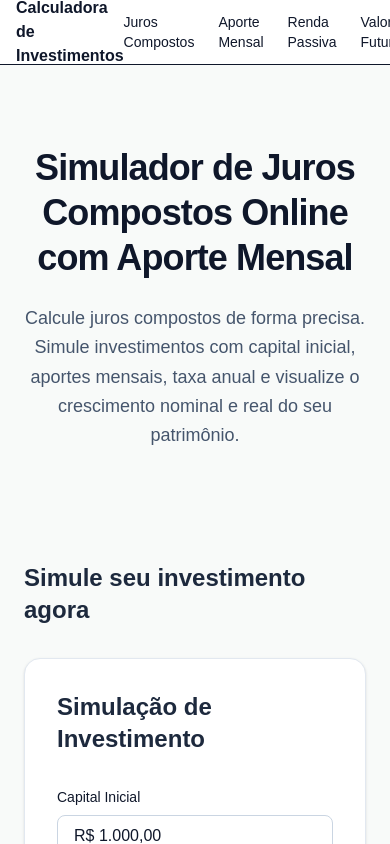
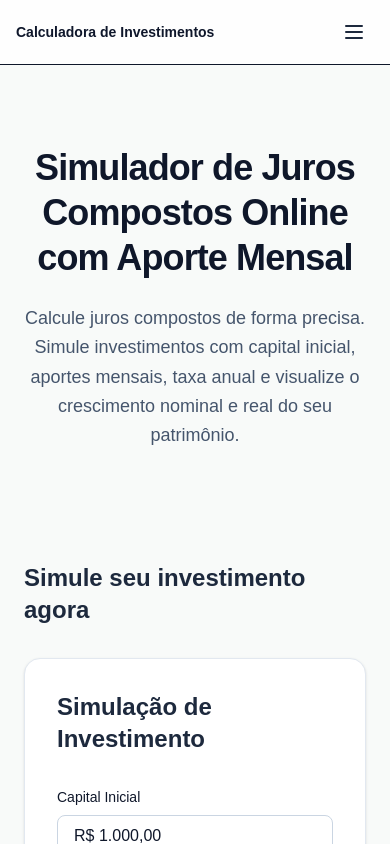
Before and after one commit to Gabrielfernandes7/simulador-juros-composto, a Next.js app: page / in a window 390 px wide. Shown: the top 844 px of the page. Built offline with nearby package versions, Linux system fonts and the light colour scheme.

Commit message:
resposividade da navbar

```diff
--- a/src/app/layout.tsx
+++ b/src/app/layout.tsx
@@ -19,8 +19,7 @@ export const metadata: Metadata = {
     default: "Simulador de Juros Compostos Online com Aporte Mensal",
     template: "%s | Simulador de Juros Compostos"
   },
-  description:
-    "Calcule juros compostos com aporte mensal, visualize o crescimento do seu investimento ao longo do tempo e entenda o impacto da inflação.",
+  description: "Calcule juros compostos com aporte mensal e entenda o impacto da inflação.",
 };
 
 export default function RootLayout({
@@ -29,17 +28,21 @@ export default function RootLayout({
   children: React.ReactNode;
 }) {
   return (
-    <><meta name="google-adsense-account" content="ca-pub-7761165566694488"></meta><html lang="pt-BR">
-
+    <html lang="pt-BR">
       <head>
-        <Script async src="https://pagead2.googlesyndication.com/pagead/js/adsbygoogle.js?client=ca-pub-7761165566694488"
-          crossOrigin="anonymous"></Script>
+        {/* Verificação de conta do AdSense */}
+        <meta name="google-adsense-account" content="ca-pub-7761165566694488" />
+        {/* Script do AdSense com estratégia de carregamento otimizada */}
+        <Script
+          async
+          src="https://pagead2.googlesyndication.com/pagead/js/adsbygoogle.js?client=ca-pub-7761165566694488"
+          crossOrigin="anonymous"
+          strategy="afterInteractive"
+        />
       </head>
-
       <body className={`${geistSans.variable} ${geistMono.variable} antialiased`}>
         {children}
       </body>
-
-    </html></>
+    </html>
   );
 }
--- a/src/app/page.tsx
+++ b/src/app/page.tsx
@@ -1,37 +1,10 @@
+import Navbar from "@/components/Navbar"
 import { Simulator } from "@/components/Simulator"
-import Link from "next/link"
 
 export default function Home() {
   return (
     <main className="min-h-screen bg-[#F8FAF9] text-[#0F172A]">
-      <nav className="border-b bg-white">
-        <div className="max-w-6xl mx-auto px-4 flex items-center justify-between h-16">
-
-          <span className="font-semibold">
-            Calculadora de Investimentos
-          </span>
-
-          <div className="flex gap-6 text-sm">
-
-            <Link href="/simulador-juros-compostos">
-              Juros Compostos
-            </Link>
-
-            <Link href="/simulador-aporte-mensal">
-              Aporte Mensal
-            </Link>
-
-            <Link href="/simulador-renda-passiva">
-              Renda Passiva
-            </Link>
-
-            <Link href="/simulador-valor-futuro">
-              Valor Futuro
-            </Link>
-
-          </div>
-        </div>
-      </nav>
+      <Navbar />
 
       {/* HERO */}
       <section className="max-w-4xl mx-auto px-6 pt-20 pb-12 text-center">
--- /dev/null
+++ b/src/components/MobileMenu.tsx
@@ -0,0 +1,57 @@
+"use client"
+
+import { useState } from "react"
+import Link from "next/link"
+import { navLinks } from "@/config/navigation"
+
+export default function MobileMenu() {
+  const [open, setOpen] = useState(false)
+
+  return (
+    <div className="md:hidden">
+
+      <button
+        onClick={() => setOpen(!open)}
+        className="p-2 rounded-lg hover:bg-slate-100 transition"
+      >
+        <svg
+          xmlns="http://www.w3.org/2000/svg"
+          className="h-6 w-6 text-slate-800"
+          fill="none"
+          viewBox="0 0 24 24"
+          stroke="currentColor"
+        >
+          {open ? (
+            <path strokeLinecap="round" strokeLinejoin="round" strokeWidth={2}
+              d="M6 18L18 6M6 6l12 12" />
+          ) : (
+            <path strokeLinecap="round" strokeLinejoin="round" strokeWidth={2}
+              d="M4 6h16M4 12h16M4 18h16" />
+          )}
+        </svg>
+      </button>
+
+      {open && (
+        <div className="absolute left-0 top-16 w-full bg-white border-b shadow-sm">
+
+          <div className="flex flex-col px-6 py-6 gap-5 text-sm font-medium">
+
+            {navLinks.map((link) => (
+              <Link
+                key={link.href}
+                href={link.href}
+                className="text-slate-700 hover:text-green-600 transition"
+                onClick={() => setOpen(false)}
+              >
+                {link.label}
+              </Link>
+            ))}
+
+          </div>
+
+        </div>
+      )}
+
+    </div>
+  )
+}
--- /dev/null
+++ b/src/components/Navbar.tsx
@@ -0,0 +1,46 @@
+import Link from "next/link"
+import { navLinks } from "@/config/navigation"
+import MobileMenu from "./MobileMenu"
+
+type NavbarProps = {
+  title?: string
+}
+
+export default function Navbar({ title = "Calculadora de Investimentos" }: NavbarProps) {
+  return (
+    <nav className="sticky top-0 z-50 border-b bg-white/80 backdrop-blur">
+      <div className="max-w-6xl mx-auto px-4">
+
+        <div className="flex items-center justify-between h-16">
+
+          {/* Logo */}
+          <Link
+            href="/"
+            className="font-semibold text-slate-900 text-sm md:text-base hover:text-green-600 transition"
+          >
+            {title}
+          </Link>
+
+          {/* Desktop menu */}
+          <div className="hidden md:flex items-center gap-8 text-sm font-medium">
+
+            {navLinks.map((link) => (
+              <Link
+                key={link.href}
+                href={link.href}
+                className="text-slate-600 hover:text-green-600 transition"
+              >
+                {link.label}
+              </Link>
+            ))}
+
+          </div>
+
+          <MobileMenu />
+
+        </div>
+
+      </div>
+    </nav>
+  )
+}
--- /dev/null
+++ b/src/config/navigation.ts
@@ -0,0 +1,6 @@
+export const navLinks = [
+  { href: "/simulador-juros-compostos", label: "Juros Compostos" },
+  { href: "/simulador-aporte-mensal", label: "Aporte Mensal" },
+  { href: "/simulador-renda-passiva", label: "Renda Passiva" },
+  { href: "/simulador-valor-futuro", label: "Valor Futuro" },
+]
```
